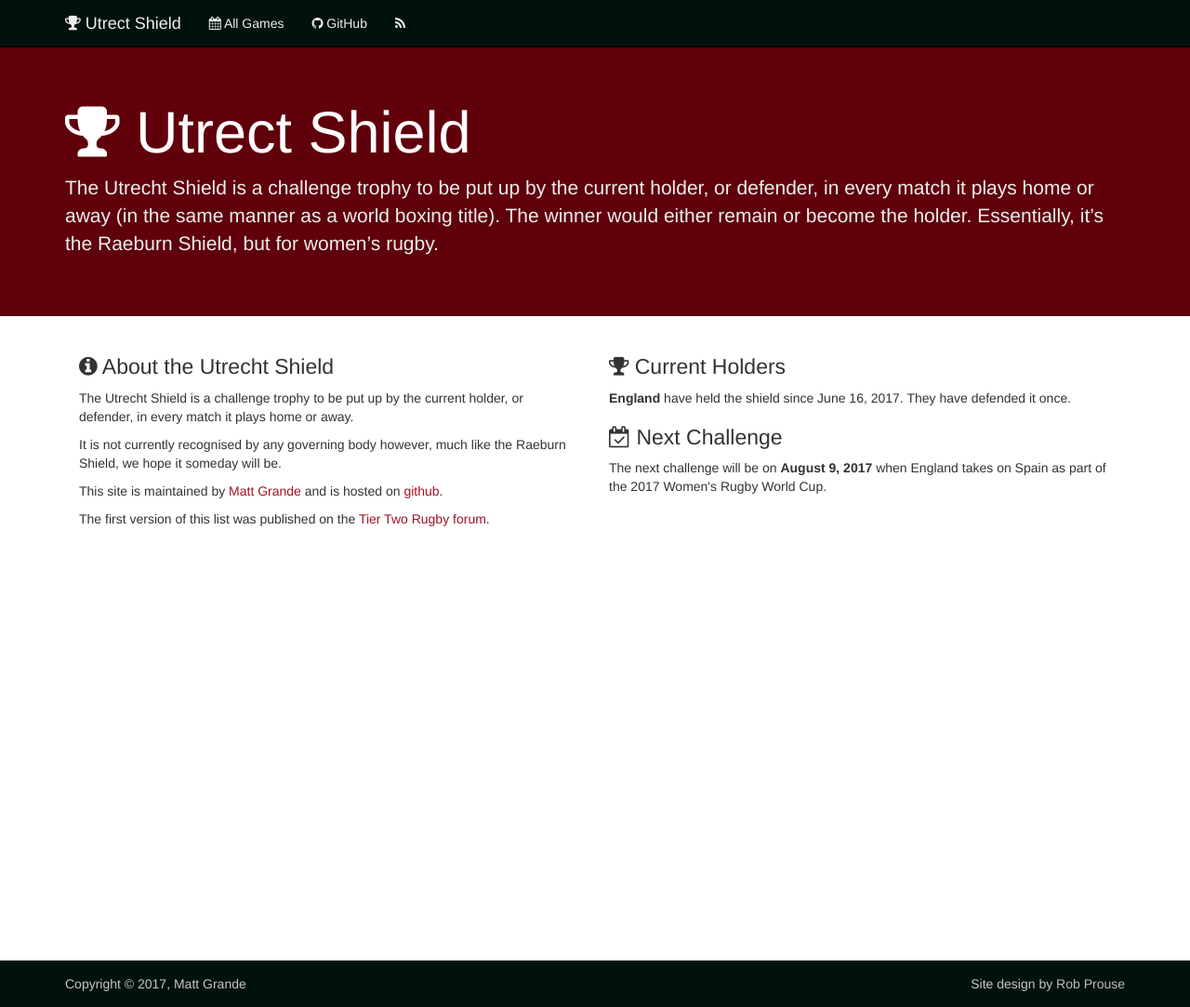
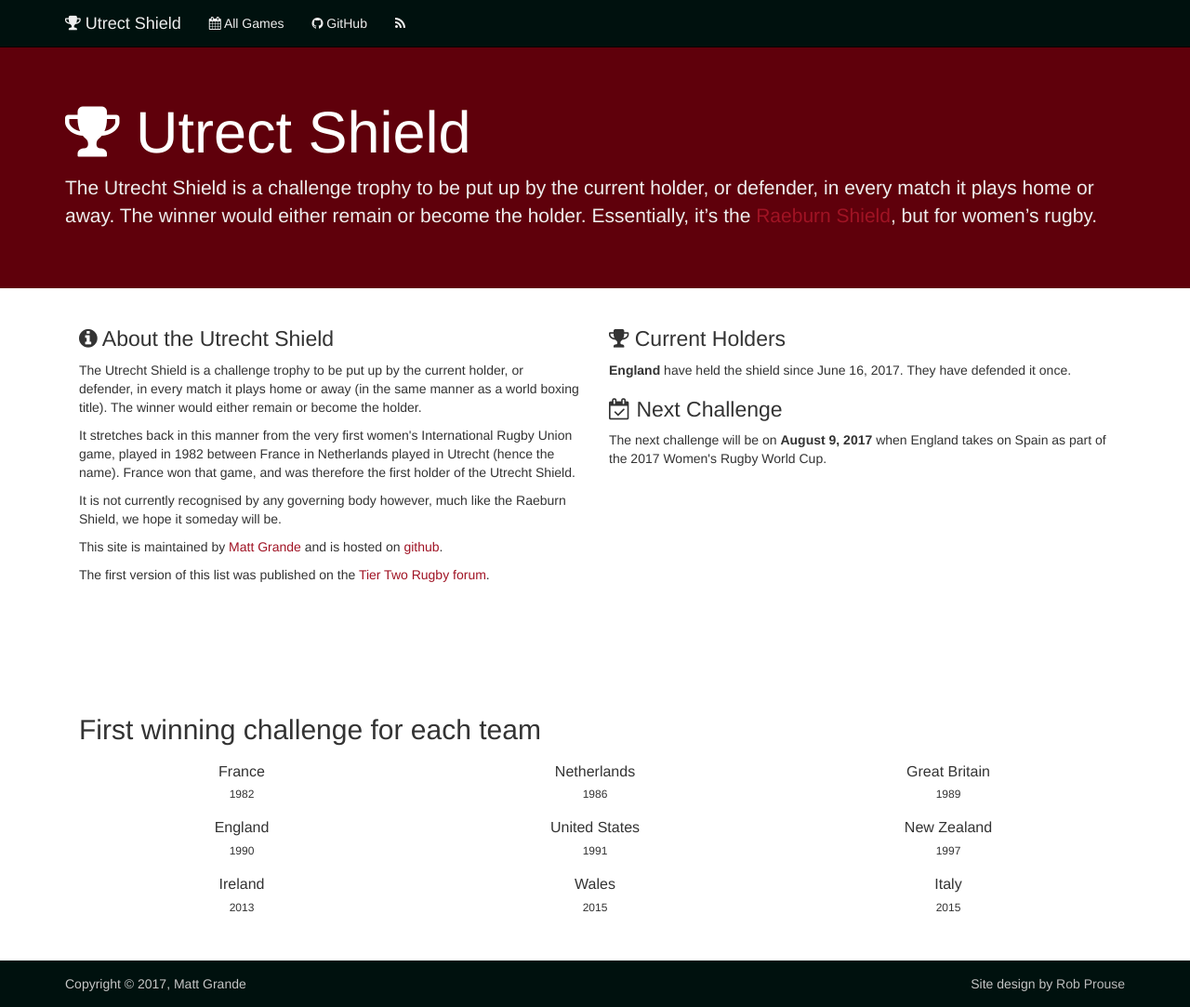
Before and after one commit to mattgrande/utrecht-shield, a Jekyll site: the page built from index.html, in a window 1280 px wide and 1083 px high. Shown: the whole window at 93% size. Built offline with Jekyll 4.4.1, drawn with Linux system fonts in a browser that asks for light colours; nearby versions of some CDN libraries; a style sheet for code colours, icons or effects is not loaded.

Commit message:
Update frontpage

```diff
--- a/css/main.scss
+++ b/css/main.scss
@@ -185,3 +185,16 @@
     background-position: 50%;
     background-repeat: no-repeat;
 }
+
+.first-challenge {
+    .row {
+        .col-md-4 {
+            text-align: center;
+
+            .flag-icon {
+                width: 100%;
+                line-height: 10rem;
+            }
+        }
+    }
+}
--- a/index.html
+++ b/index.html
@@ -26,7 +26,9 @@
             <div class="col-md-6">
                 <h2><i class="fa fa-info-circle"></i> About the Utrecht Shield</h2>
 
-                <p>The Utrecht Shield is a challenge trophy to be put up by the current holder, or defender, in every match it plays home or away.</p>
+                <p>The Utrecht Shield is a challenge trophy to be put up by the current holder, or defender, in every match it plays home or away (in the same manner as a world boxing title). The winner would either remain or become the holder.</p>
+
+                <p>It stretches back in this manner from the very first women's International Rugby Union game, played in 1982 between France in Netherlands played in Utrecht (hence the name). France won that game, and was therefore the first holder of the Utrecht Shield.</p>
 
                 <p>It is not currently recognised by any governing body however, much like the Raeburn Shield, we hope it someday will be.</p>
 
@@ -56,3 +58,55 @@
 
     </div>
 </div>
+
+<div class="container">
+    <div class="content first-challenge">
+        <div class="row">
+            <div class="col-md-12">
+                <h1>First winning challenge for each team</h1>
+            </div>
+        </div>
+        <div class="row">
+            <div class="col-md-4">
+                <span class="flag-icon flag-icon-fr"></span>
+                <h4>France</h4><h6>1982</h6>
+            </div>
+            <div class="col-md-4">
+                <span class="flag-icon flag-icon-nl"></span>
+                <h4>Netherlands</h4><h6>1986</h6>
+            </div>
+            <div class="col-md-4">
+                <span class="flag-icon flag-icon-gb"></span>
+                <h4>Great Britain</h4><h6>1989</h6>
+            </div>
+        </div>
+        <div class="row">
+            <div class="col-md-4">
+                <span class="flag-icon flag-icon-gb-eng"></span>
+                <h4>England</h4><h6>1990</h6>
+            </div>
+            <div class="col-md-4">
+                <span class="flag-icon flag-icon-us"></span>
+                <h4>United States</h4><h6>1991</h6>
+            </div>
+            <div class="col-md-4">
+                <span class="flag-icon flag-icon-nz"></span>
+                <h4>New Zealand</h4><h6>1997</h6>
+            </div>
+        </div>
+        <div class="row">
+            <div class="col-md-4">
+                <span class="flag-icon flag-icon-ie"></span>
+                <h4>Ireland</h4><h6>2013</h6>
+            </div>
+            <div class="col-md-4">
+                <span class="flag-icon flag-icon-gb-wls"></span>
+                <h4>Wales</h4><h6>2015</h6>
+            </div>
+            <div class="col-md-4">
+                <span class="flag-icon flag-icon-it"></span>
+                <h4>Italy</h4><h6>2015</h6>
+            </div>
+        </div>
+    </div>
+</div>
```
Also changed, not shown: other parts of index.html (+1 -1 lines).
